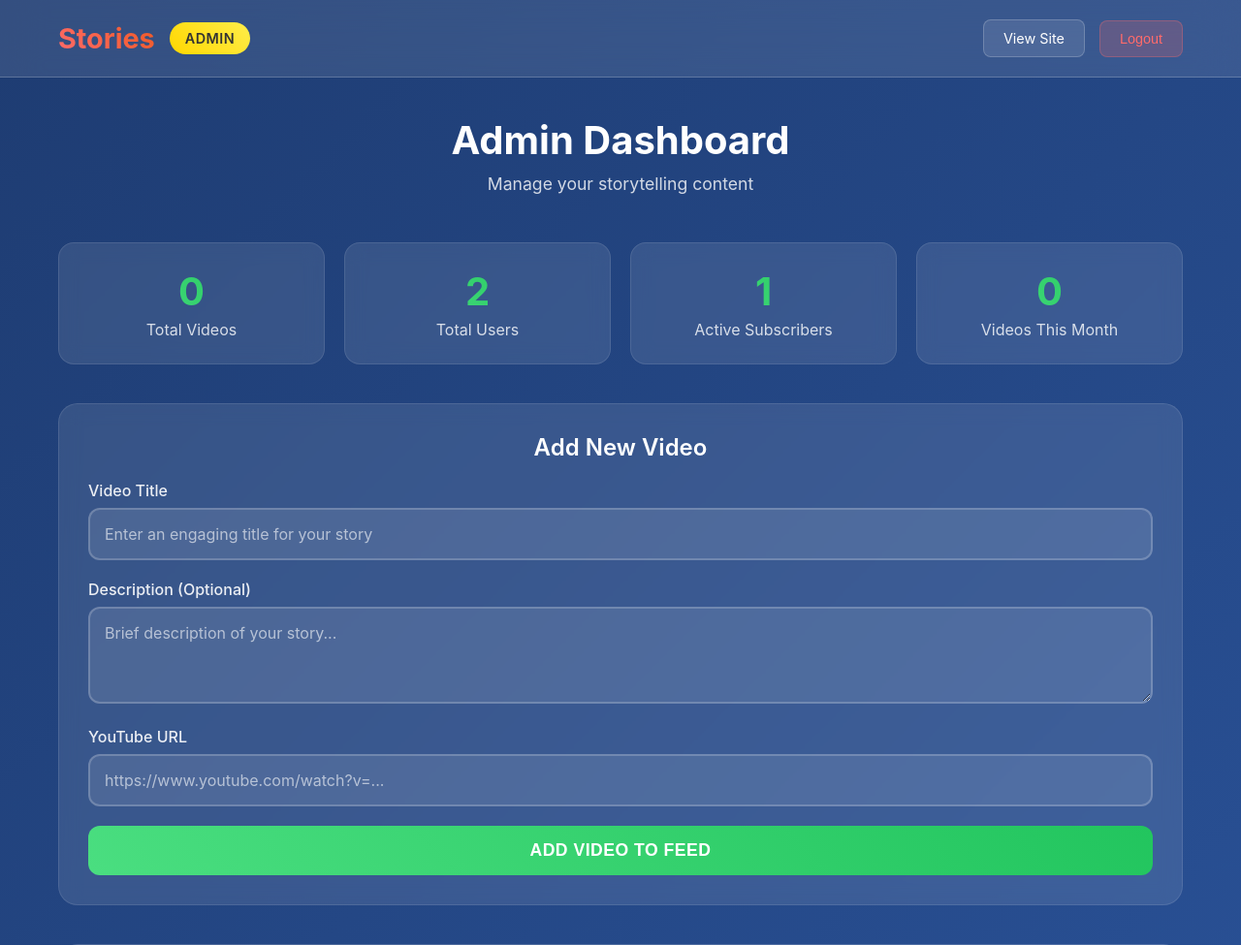
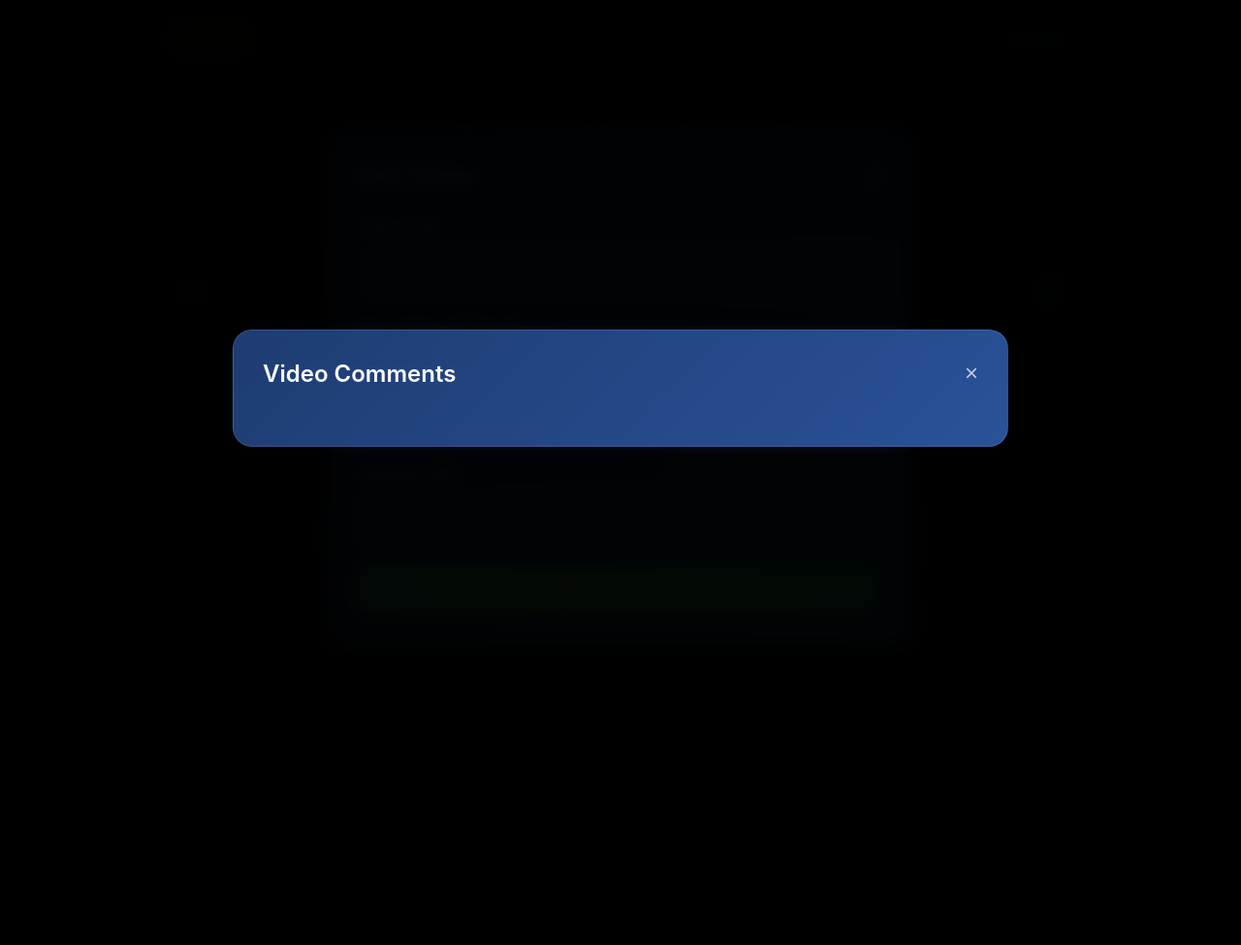
Before and after one commit to voycebutler18/VoyceFeed, a Flask app: page /admin in a window 1280 px wide. Shown: the top 975 px of the page at 97% size. After the commit the page ends 463 px from the top, so only its background shows below. Run offline with Flask 3, Linux system fonts and the light colour scheme; the visitor is signed in with stand-in values (Sample User, id 1); data comes from the database, SQL or seed files in the repository; data that the repository does not hold is empty; some libraries are stand-ins or nearby versions.

Commit message:
Update admin.html

```diff
--- a/templates/admin.html
+++ b/templates/admin.html
@@ -390,16 +390,21 @@
             height: 100%;
             background: rgba(0, 0, 0, 0.8);
             backdrop-filter: blur(5px);
+            display: flex; /* Added to center content */
+            justify-content: center; /* Added to center content */
+            align-items: center; /* Added to center content */
         }
 
         .modal-content {
             background: linear-gradient(135deg, #1e3c72 0%, #2a5298 100%);
-            margin: 5% auto;
+            margin: auto; /* Changed from 5% auto to auto */
             padding: 30px;
             border-radius: 20px;
             width: 90%;
             max-width: 600px;
             border: 1px solid rgba(255, 255, 255, 0.1);
+            max-height: 80vh; /* Added to allow scrolling if content is too long */
+            overflow-y: auto; /* Added to allow scrolling if content is too long */
         }
 
         .modal-header {
@@ -575,7 +580,7 @@
             color: #ff6b6b;
         }
 
-        /* Loading State */
+        /* Loading State for buttons */
         .loading-spinner {
             width: 20px;
             height: 20px;
@@ -646,7 +651,8 @@
     </style>
 </head>
 <body>
-    <!-- Header -->
+    <input type="hidden" id="csrf_token" name="csrf_token" value="{{ csrf_token() }}">
+
     <div class="header">
         <div class="header-content">
             <div style="display: flex; align-items: center; gap: 15px;">
@@ -660,12 +666,10 @@
         </div>
     </div>
 
-    <!-- Main Content -->
     <div class="main-content">
         <div class="dashboard-title">Admin Dashboard</div>
         <div class="dashboard-subtitle">Manage your storytelling content</div>
 
-        <!-- Stats -->
         <div class="stats-grid">
             <div class="stat-card">
                 <div class="stat-number" id="total-videos">0</div>
@@ -685,7 +689,6 @@
             </div>
         </div>
 
-        <!-- Add Video Section -->
         <div class="add-video-section">
             <div class="section-title">Add New Video</div>
 
@@ -713,21 +716,18 @@
             </form>
         </div>
 
-        <!-- Video Management -->
         <div class="video-management">
             <div class="section-title">Manage Videos</div>
             <div class="video-list" id="video-list">
-                <!-- Videos will be loaded here -->
-            </div>
+                </div>
         </div>
     </div>
 
-    <!-- Edit Modal -->
     <div id="edit-modal" class="modal">
         <div class="modal-content">
             <div class="modal-header">
                 <div class="modal-title">Edit Video</div>
-                <button class="close-btn" onclick="closeEditModal()">&times;</button>
+                <button class="close-btn" onclick="closeEditModal()">×</button>
             </div>
 
             <div class="message" id="edit-message"></div>
@@ -755,31 +755,27 @@
         </div>
     </div>
 
-    <!-- Likes Modal -->
     <div id="likes-modal" class="modal">
         <div class="modal-content">
             <div class="modal-header">
                 <div class="modal-title">Video Likes</div>
-                <button class="close-btn" onclick="closeLikesModal()">&times;</button>
+                <button class="close-btn" onclick="closeLikesModal()">×</button>
             </div>
 
             <div class="likes-content" id="likes-content">
-                <!-- Likes will be loaded here -->
-            </div>
+                </div>
         </div>
     </div>
 
-    <!-- Comments Modal -->
     <div id="comments-modal" class="modal">
         <div class="modal-content" style="max-width: 800px;">
             <div class="modal-header">
                 <div class="modal-title">Video Comments</div>
-                <button class="close-btn" onclick="closeCommentsModal()">&times;</button>
+                <button class="close-btn" onclick="closeCommentsModal()">×</button>
             </div>
 
             <div class="comments-content" id="comments-content">
-                <!-- Comments will be loaded here -->
-            </div>
+                </div>
         </div>
     </div>
 
@@ -880,6 +876,9 @@
             const formData = new FormData(this);
             const data = Object.fromEntries(formData);
 
+            // Get the CSRF token from the hidden input field
+            const csrfToken = document.getElementById('csrf_token').value;
+
             // Validation
             if (!data.title.trim()) {
                 showMessage('Title is required', 'error');
@@ -904,6 +903,7 @@
                     method: 'POST',
                     headers: {
                         'Content-Type': 'application/json',
+                        'X-CSRFToken': csrfToken // Include the CSRF token
                     },
                     body: JSON.stringify(data)
                 });
@@ -935,6 +935,9 @@
             const formData = new FormData(this);
             const data = Object.fromEntries(formData);
 
+            // Get the CSRF token from the hidden input field
+            const csrfToken = document.getElementById('csrf_token').value;
+
             // Validation
             if (!data.title.trim()) {
                 showEditMessage('Title is required', 'error');
@@ -959,6 +962,7 @@
                     method: 'PUT',
                     headers: {
                         'Content-Type': 'application/json',
+                        'X-CSRFToken': csrfToken // Include the CSRF token
                     },
                     body: JSON.stringify(data)
                 });
@@ -989,9 +993,15 @@
                 return;
             }
 
+            // Get the CSRF token from the hidden input field
+            const csrfToken = document.getElementById('csrf_token').value;
+
             try {
                 const response = await fetch(`/api/admin/videos/${videoId}`, {
-                    method: 'DELETE'
+                    method: 'DELETE',
+                    headers: {
+                        'X-CSRFToken': csrfToken // Include the CSRF token
+                    }
                 });
 
                 const result = await response.json();
@@ -1059,8 +1069,11 @@
             }
         }
 
-        // View video likes
+        // View video likes (for admin)
         async function viewVideoLikes(videoId) {
+            // Get the CSRF token from the hidden input field (if needed by admin endpoint)
+            const csrfToken = document.getElementById('csrf_token').value;
+
             try {
                 document.getElementById('likes-content').innerHTML = `
                     <div class="loading-small">
@@ -1071,7 +1084,11 @@
 
                 document.getElementById('likes-modal').style.display = 'block';
 
-                const response = await fetch(`/api/admin/videos/${videoId}/likes`);
+                const response = await fetch(`/api/admin/videos/${videoId}/likes`, {
+                    headers: {
+                        'X-CSRFToken': csrfToken // Include CSRF token
+                    }
+                }); // Assuming this endpoint is also CSRF protected
                 const data = await response.json();
 
                 if (data.success) {
@@ -1080,7 +1097,7 @@
                     document.getElementById('likes-content').innerHTML = `
                         <div class="empty-state-small">
                             <div class="empty-icon">❌</div>
-                            <div>Failed to load likes</div>
+                            <div>Failed to load likes: ${escapeHtml(data.message || 'Unknown error')}</div>
                         </div>
                     `;
                 }
@@ -1124,8 +1141,11 @@
             `).join('');
         }
 
-        // View video comments
+        // View video comments (for admin)
         async function viewVideoComments(videoId) {
+            // Get the CSRF token from the hidden input field (if needed by admin endpoint)
+            const csrfToken = document.getElementById('csrf_token').value;
+
             try {
                 document.getElementById('comments-content').innerHTML = `
                     <div class="loading-small">
@@ -1136,16 +1156,20 @@
 
                 document.getElementById('comments-modal').style.display = 'block';
 
-                const response = await fetch(`/api/admin/videos/${videoId}/comments`);
+                const response = await fetch(`/api/admin/videos/${videoId}/comments`, {
+                    headers: {
+                        'X-CSRFToken': csrfToken // Include CSRF token
+                    }
+                }); // Assuming this endpoint is also CSRF protected
                 const data = await response.json();
 
                 if (data.success) {
-                    displayComments(data.comments);
+                    displayCommentsModal(data.comments);
                 } else {
                     document.getElementById('comments-content').innerHTML = `
                         <div class="empty-state-small">
                             <div class="empty-icon">❌</div>
-                            <div>Failed to load comments</div>
+                            <div>Failed to load comments: ${escapeHtml(data.message || 'Unknown error')}</div>
                         </div>
                     `;
                 }
@@ -1160,7 +1184,7 @@
             }
         }
 
-        // Display comments
+        // Display comments (for admin modal)
         function displayComments(comments) {
             const commentsContent = document.getElementById('comments-content');
 
@@ -1190,32 +1214,44 @@
                             </div>
                         </div>
                     </div>
-                    <button class="delete-comment-btn" onclick="deleteComment(${comment.id})">Delete</button>
+                    <button class="delete-comment-btn" onclick="deleteCommentFromModal(${comment.id})">Delete</button>
                 </div>
             `).join('');
         }
 
-        // Delete comment
-        async function deleteComment(commentId) {
+        // Delete comment from modal (admin action)
+        async function deleteCommentFromModal(commentId) {
             if (!confirm('Are you sure you want to delete this comment? This action cannot be undone.')) {
                 return;
             }
 
+            // Get the CSRF token from the hidden input field
+            const csrfToken = document.getElementById('csrf_token').value;
+
             try {
-                const response = await fetch(`/api/admin/comments/${commentId}`, {
-                    method: 'DELETE'
+                // This typically would be an admin-specific DELETE route
+                const response = await fetch(`/api/comments/${commentId}`, { // Corrected to use the standard delete comment route
+                    method: 'DELETE',
+                    headers: {
+                        'X-CSRFToken': csrfToken // Include CSRF token
+                    }
                 });
 
                 const result = await response.json();
 
                 if (result.success) {
-                    // Remove the comment from display
-                    const commentElement = document.querySelector(`[onclick="deleteComment(${commentId})"]`).closest('.comment-item');
-                    commentElement.remove();
-
-                    // Refresh video list to update comment counts
+                    // Remove the comment from display in modal
+                    const commentElement = document.querySelector(`[onclick="deleteCommentFromModal(${commentId})"]`).closest('.comment-item');
+                    if (commentElement) {
+                        commentElement.remove();
+                    }
+                    // Also refresh the main video list comments count and status
                     loadVideos();
-                    loadStats();
+                    // Reload comments in the modal if it's still open and has other comments
+                    const currentVideoIdInModal = getCurrentlyViewedVideoIdInCommentsModal(); // You might need a way to track this
+                    if (currentVideoIdInModal) {
+                         viewVideoComments(currentVideoIdInModal);
+                    }
                 } else {
                     alert('Failed to delete comment: ' + (result.message || 'Unknown error'));
                 }
@@ -1225,14 +1261,22 @@
             }
         }
 
-        // Close likes modal
-        function closeLikesModal() {
-            document.getElementById('likes-modal').style.display = 'none';
+        // Helper to get video ID being viewed in comments modal (if you set it)
+        // You'll need to set a global variable or data attribute when opening the modal
+        function getCurrentlyViewedVideoIdInCommentsModal() {
+            // Example: if you set a data-video-id on the comments-modal div
+            // return document.getElementById('comments-modal').dataset.videoId;
+            return null; // Implement this if you track it
         }
 
         // Close comments modal
         function closeCommentsModal() {
             document.getElementById('comments-modal').style.display = 'none';
+        }
+
+        // Close likes modal
+        function closeLikesModal() {
+            document.getElementById('likes-modal').style.display = 'none';
         }
 
         // Generate avatar from name
@@ -1261,7 +1305,7 @@
             }
         }
 
-        // Show message
+        // Show message for main admin actions (add/delete video)
         function showMessage(text, type) {
             const messageDiv = document.getElementById('message');
             messageDiv.textContent = text;
@@ -1274,7 +1318,7 @@
             }, 5000);
         }
 
-        // Show edit message
+        // Show message for edit modal actions
         function showEditMessage(text, type) {
             const messageDiv = document.getElementById('edit-message');
             messageDiv.textContent = text;
@@ -1293,7 +1337,7 @@
             messageDiv.style.display = 'none';
         }
 
-        // Set button loading state
+        // Set button loading state for Add Video
         function setButtonLoading(loading) {
             const button = document.getElementById('add-btn');
 
@@ -1308,7 +1352,7 @@
             }
         }
 
-        // Set edit button loading state
+        // Set edit button loading state for Update Video
         function setEditButtonLoading(loading) {
             const button = document.getElementById('edit-btn');
 
@@ -1338,27 +1382,37 @@
             });
         }
 
-        // Escape HTML
+        // Escape HTML (already defined in dashboard.html, but good to keep consistent for admin)
         function escapeHtml(text) {
             const div = document.createElement('div');
             div.textContent = text;
             return div.innerHTML;
         }
 
-        // Logout function
+        // Logout function - now includes CSRF token
         async function logout() {
+            const csrfToken = document.getElementById('csrf_token').value; // Get the CSRF token
+
             try {
                 const response = await fetch('/api/auth/logout', {
-                    method: 'POST'
+                    method: 'POST',
+                    headers: {
+                        'Content-Type': 'application/json',
+                        'X-CSRFToken': csrfToken // Include the CSRF token
+                    }
                 });
 
-                if (response.ok) {
-                    window.location.href = '/';
+                const data = await response.json(); // Parse response to check success message
+
+                if (data.success) { // Check data.success as per your API design
+                    window.location.href = '/'; // Redirect to login/home
                 } else {
-                    throw new Error('Logout failed');
+                    console.error('Logout failed:', data.message || 'Unknown error');
+                    // Optionally show a message to the user on the admin page
                 }
             } catch (error) {
                 console.error('Error during logout:', error);
+                // Force redirect even if logout fails due to network error
                 window.location.href = '/';
             }
         }
```
